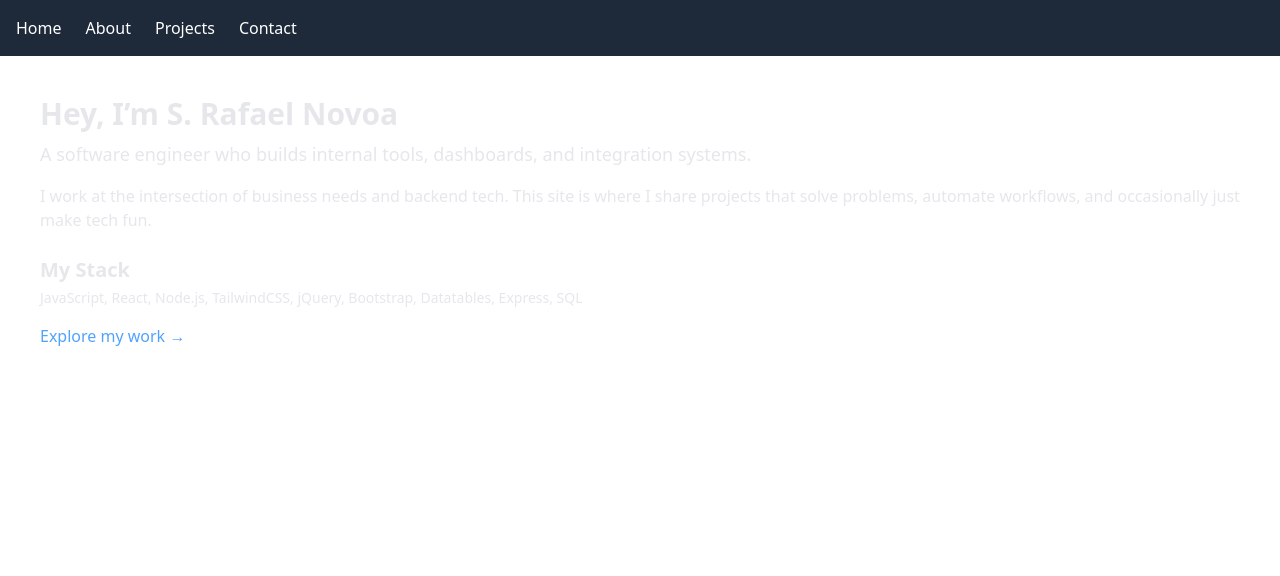
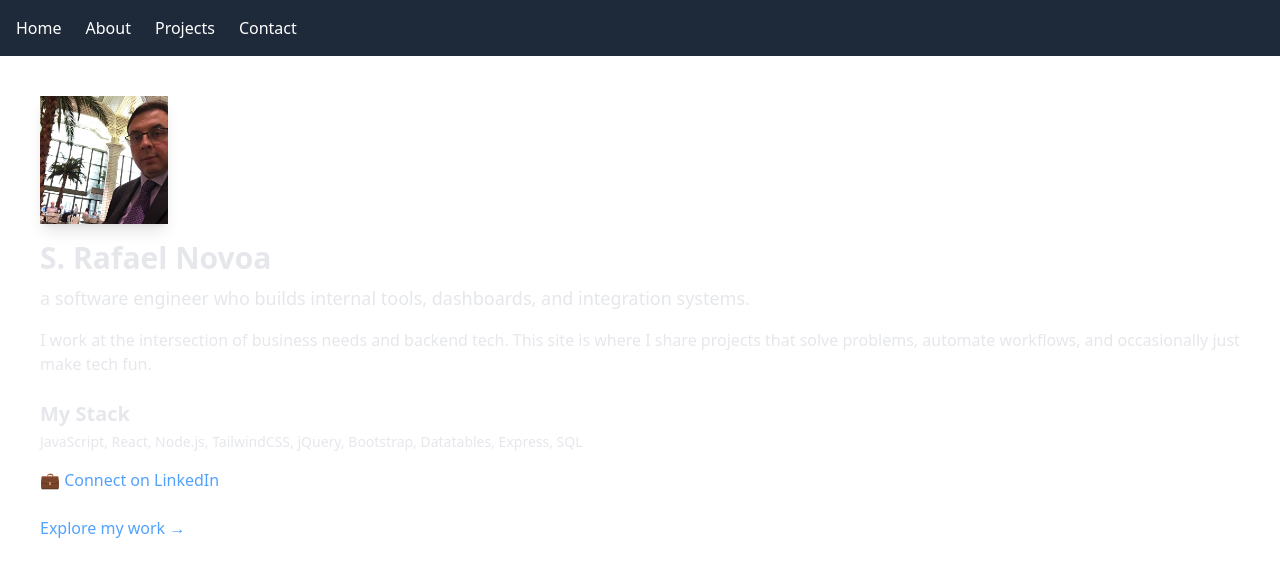
Before and after one commit to srafaelnovoa/srafaelnovoa.github.io, a React (Vite) app: page / in a window 1280 px wide. Shown: the top 576 px of the page. Built offline with nearby package versions, Linux system fonts and the light colour scheme.

Commit message:
Branding updates

```diff
--- a/public/projects.json
+++ b/public/projects.json
@@ -1,6 +1,6 @@
 [
     {
-      "title": "Peloton Ride Metrics Viewer",
+      "title": "RideData Viewer",
       "tech": ["React", "Bootstrap", "Chart.js", "Node.js", "Express"],
       "repo": "https://github.com/srafaelnovoa/peloton-api-visualizer",
       "demo": "https://srafaelnovoa.github.io/peloton-api-visualizer/",
--- a/src/pages/Changelog.jsx
+++ b/src/pages/Changelog.jsx
@@ -4,7 +4,13 @@ export default function Changelog() {
       <h1 className="text-3xl font-bold mb-4">Changelog</h1>
       <ul className="list-disc list-inside">
         <li>
-          <strong>2025-04-06</strong> – Portfolio site launched 🎉
+          <strong>2025-04-06</strong> – 🎉 Portfolio site launched with two
+          projects
+        </li>
+        <li>
+          <strong>2025-04-12</strong> – 🔧 Fixed iOS cookie auth issue with
+          "RideData Viewer" project! Switched to JWT fallback to handle "Prevent
+          Cross-Site Tracking" 🍎🚫🍪
         </li>
       </ul>
     </div>
--- a/src/pages/Home.jsx
+++ b/src/pages/Home.jsx
@@ -1,10 +1,16 @@
 import { Link } from "react-router-dom";
 export default function Home() {
   return (
-    <div className="p-6 text-gray-200">
-      <h1 className="text-3xl font-bold mb-2">Hey, I’m S. Rafael Novoa</h1>
+    <div className="p-6 text-gray-200 flex flex-col">
+      <img
+        src="images/profile.JPG"
+        alt="S. Rafael Novoa"
+        className="w-32 h-32 mb-4 shadow-lg"
+      />
+
+      <h1 className="text-3xl font-bold mb-2">S. Rafael Novoa</h1>
       <p className="mb-4 text-lg">
-        A software engineer who builds internal tools, dashboards, and
+        a software engineer who builds internal tools, dashboards, and
         integration systems.
       </p>
       <p className="mb-6">
@@ -19,6 +25,16 @@ export default function Home() {
           Datatables, Express, SQL
         </p>
       </div>
+      <div className="mb-6">
+        <a
+          href="https://www.linkedin.com/in/srafaelnovoa/"
+          target="_blank"
+          rel="noopener noreferrer"
+          className="text-blue-400 hover:underline"
+        >
+          💼 Connect on LinkedIn
+        </a>
+      </div>
       <Link to="/projects" className="text-blue-400 hover:underline">
         Explore my work →
       </Link>
```
Also changed, not shown: public/images/peloton-api-visualizer.png, public/images/profile.JPG (added).
